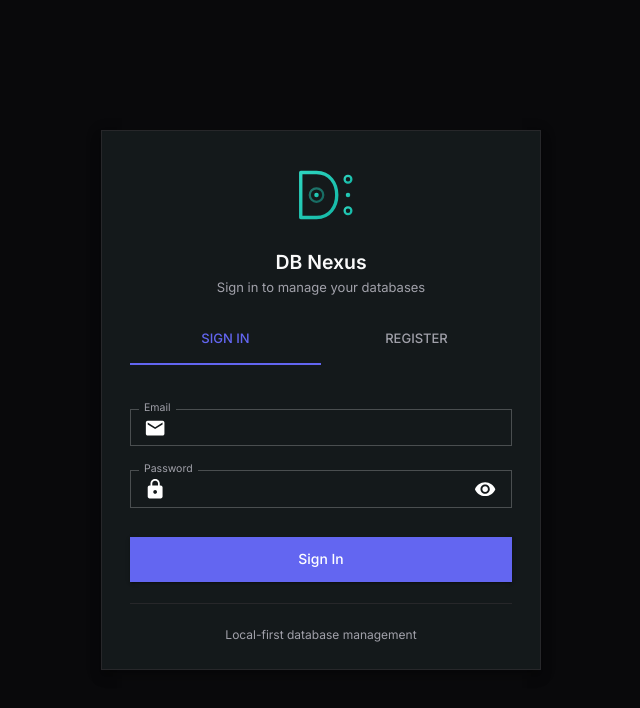
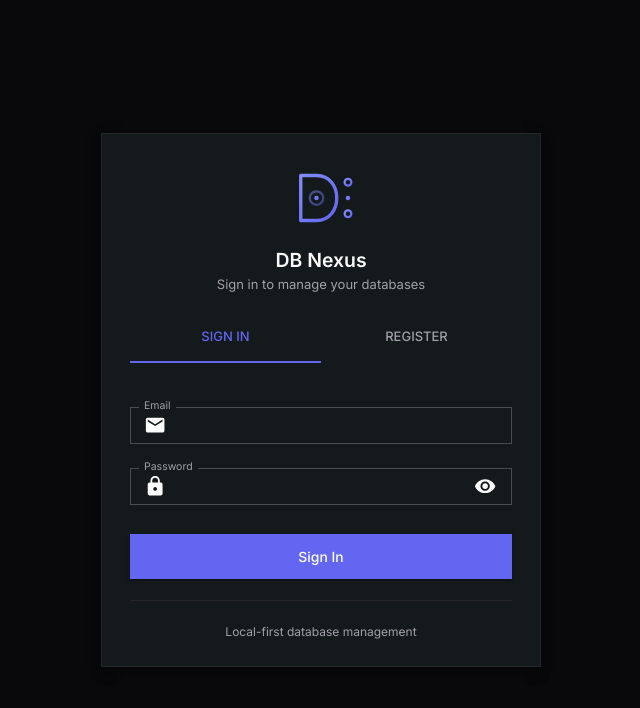
Before and after one commit to akademskig/dbnexus, a React (Vite) app in the folder apps/web/: page /login in a window 1280 px wide. Shown: the top 708 px of the page, without its empty margins (319-959 px from the left). Built offline with nearby package versions, Linux system fonts and the light colour scheme; no server answers.

Commit message:
chore: Update README screenshots, docs version, and login page logo
- Update README screenshot references to match current files
- Update docs CLI reference and changelog for v0.4.0
- Use DynamicLogo component on login page for theme-colored logo

```diff
--- a/apps/web/src/pages/LoginPage/LoginPage.tsx
+++ b/apps/web/src/pages/LoginPage/LoginPage.tsx
@@ -24,6 +24,7 @@ import {
     Lock as LockIcon,
 } from '@mui/icons-material';
 import { useAuthStore } from '../../stores/authStore';
+import { DynamicLogo } from '../../components/DynamicLogo';
 
 interface TabPanelProps {
     children?: React.ReactNode;
@@ -149,18 +150,9 @@ export function LoginPage() {
             >
                 <CardContent sx={{ p: 4 }}>
                     <Box sx={{ textAlign: 'center', mb: 3 }}>
-                        <Box
-                            component="img"
-                            src={
-                                theme.palette.mode === 'dark' ? '/logo-dark.svg' : '/logo-light.svg'
-                            }
-                            alt="DB Nexus"
-                            sx={{
-                                width: 72,
-                                height: 72,
-                                mb: 2,
-                            }}
-                        />
+                        <Box sx={{ display: 'flex', justifyContent: 'center', mb: 2 }}>
+                            <DynamicLogo size={72} />
+                        </Box>
                         <Typography variant="h4" fontWeight={600}>
                             DB Nexus
                         </Typography>
```
Also changed, not shown: 3 other files (tests, documents, lock files or other folders).
